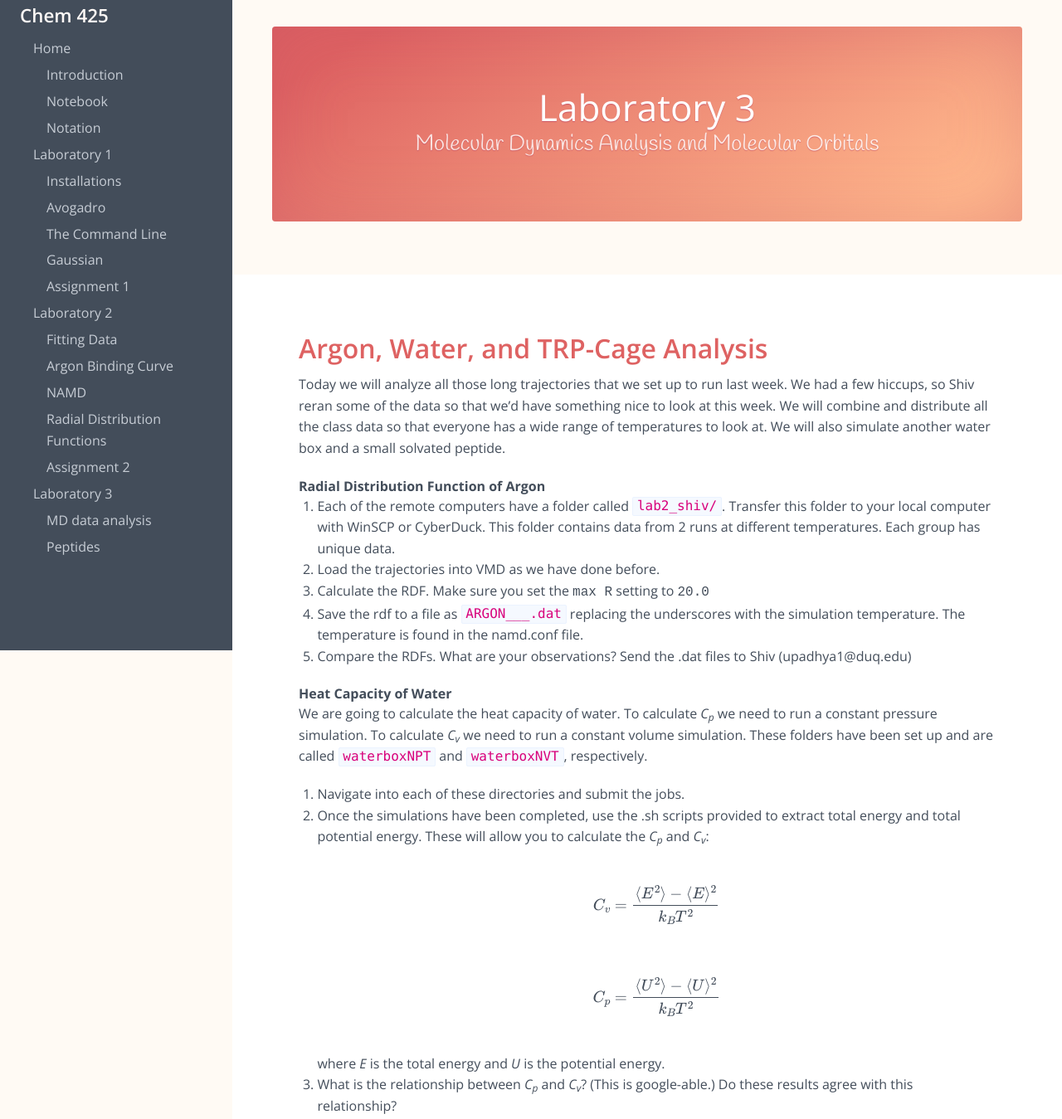
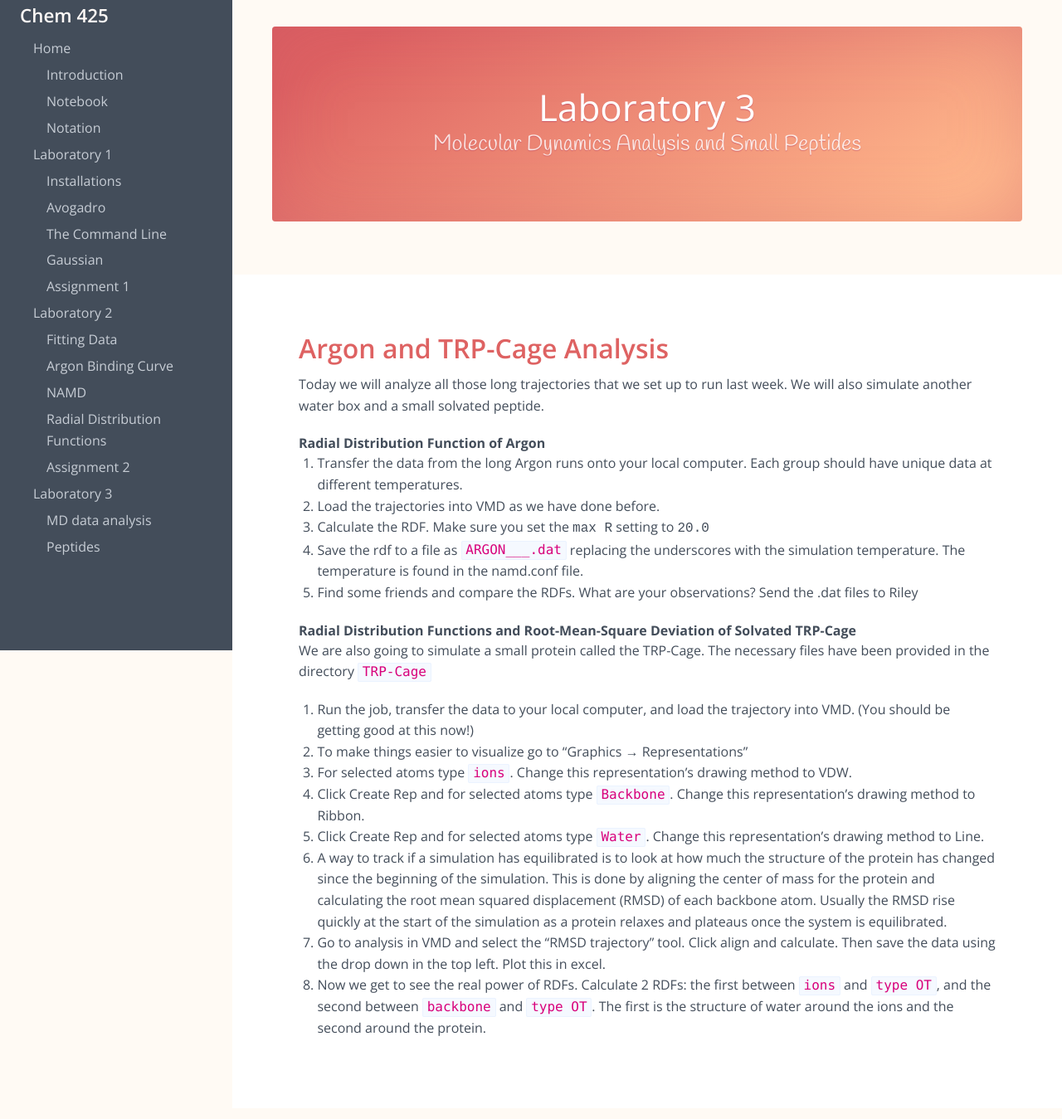
Before and after one commit to agalliasthe/agalliasthe.github.io, a plain HTML site: page lab3.html in a window 1280 px wide. Shown: the part 16-1365 px from the top of the page at 83% size. Drawn offline with nearby package versions, Linux system fonts and the light colour scheme; some packages are replaced by stand-ins of ours; a script that the page names is missing.

Commit message:
Update lab3.html

```diff
--- a/lab3.html
+++ b/lab3.html
@@ -109,7 +109,7 @@
 
                         <h1 class="header__title">
                             <a href="lab3.html">Laboratory 3</a>
-                            <small>Molecular Dynamics Analysis and Molecular Orbitals</small>
+                            <small>Molecular Dynamics Analysis and Small Peptides</small>
                         </h1>
 
                     </header>
@@ -121,31 +121,19 @@
 
                     <h2>
                         <a href="lab1.html#mdanalysis" class="anchor">
-                            Argon, Water, and TRP-Cage Analysis
+                            Argon and TRP-Cage Analysis
                         </a>
                     </h2>
 
-                    <p>Today we will analyze all those long trajectories that we set up to run last week. We had a few hiccups, so Shiv reran some of the data so that we’d have something nice to look at this week. We will combine and distribute all the class data so that everyone has a wide range of temperatures to look at. We will also simulate another water box and a small solvated peptide.</p>
+                    <p>Today we will analyze all those long trajectories that we set up to run last week. We will also simulate another water box and a small solvated peptide.</p>
 
                     <strong>Radial Distribution Function of Argon</strong>
                     <ol>
-                        <li>Each of the remote computers have a folder called <code>lab2_shiv/</code>. Transfer this folder to your local computer with WinSCP or CyberDuck. This folder contains data from 2 runs at different temperatures. Each group has unique data.</li>
+                        <li>Transfer the data from the long Argon runs onto your local computer. Each group should have unique data at different temperatures.</li>
                         <li>Load the trajectories into VMD as we have done before.</li>
                         <li>Calculate the RDF. Make sure you set the <TT>max R</TT> setting to <TT>20.0</TT></li>
                         <li>Save the rdf to a file as <code>ARGON___.dat</code> replacing the underscores with the simulation temperature. The temperature is found in the namd.conf file.</li>
-                        <li>Compare the RDFs. What are your observations? Send the .dat files to Shiv (upadhya1@duq.edu)</li>
-                    </ol>
-
-                    <strong>Heat Capacity of Water</strong>
-
-                    <p>We are going to calculate the heat capacity of water. To calculate <em>C<sub>p</sub></em> we need to run a constant pressure simulation. To calculate <em>C<sub>v</sub></em> we need to run a constant volume simulation. These folders have been set up and are called <code>waterboxNPT</code> and <code>waterboxNVT</code>, respectively.</p>
-                    <ol>
-                        <li>Navigate into each of these directories and submit the jobs.</li>
-                        <li>Once the simulations have been completed, use the .sh scripts provided to extract total energy and total potential energy. These will allow you to calculate the <em>C<sub>p</sub></em> and <em>C<sub>v</sub></em>:</li>
-                            <br> $$C_v=\frac{\langle E^2 \rangle-\langle E \rangle^2}{k_BT^2}$$
-                            <br> $$C_p=\frac{\langle U^2 \rangle-\langle U \rangle^2}{k_BT^2}$$
-                            <br> where <em>E</em> is the total energy and <em>U</em> is the potential energy.</li>
-                        <li> What is the relationship between <em>C<sub>p</sub></em> and <em>C<sub>v</sub></em>? (This is google-able.) Do these results agree with this relationship?</li>
+                        <li>Find some friends and compare the RDFs. What are your observations? Send the .dat files to Riley</li>
                     </ol>
 
                     <strong>Radial Distribution Functions and Root-Mean-Square Deviation of Solvated TRP-Cage</strong>
@@ -224,7 +212,7 @@
                     </ol>
 
                 </section>
-
+                <!--
                 <section class="block" id="assignment3">
 
                     <h2>
@@ -266,7 +254,7 @@
                         </li>
                     </ol>
 
-            </section>
+            </section> -->
 
         </section>
 
```
